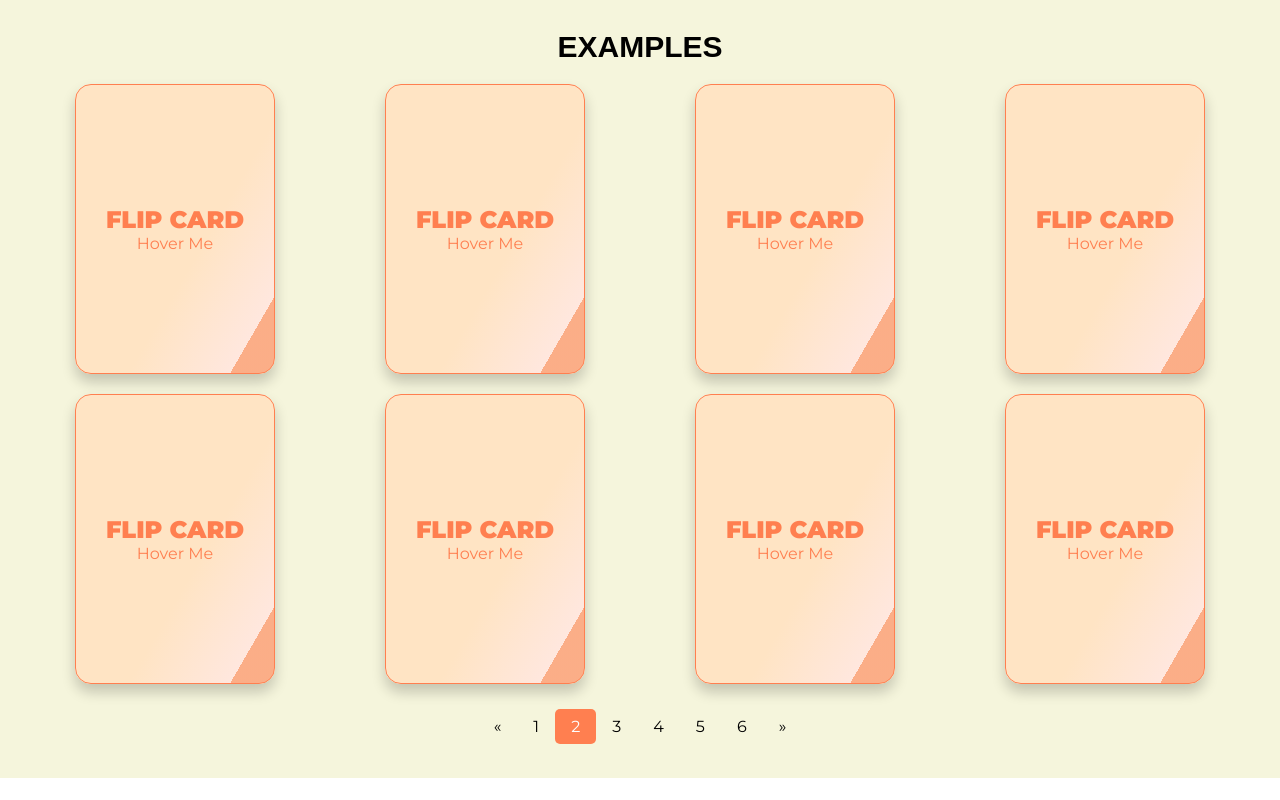
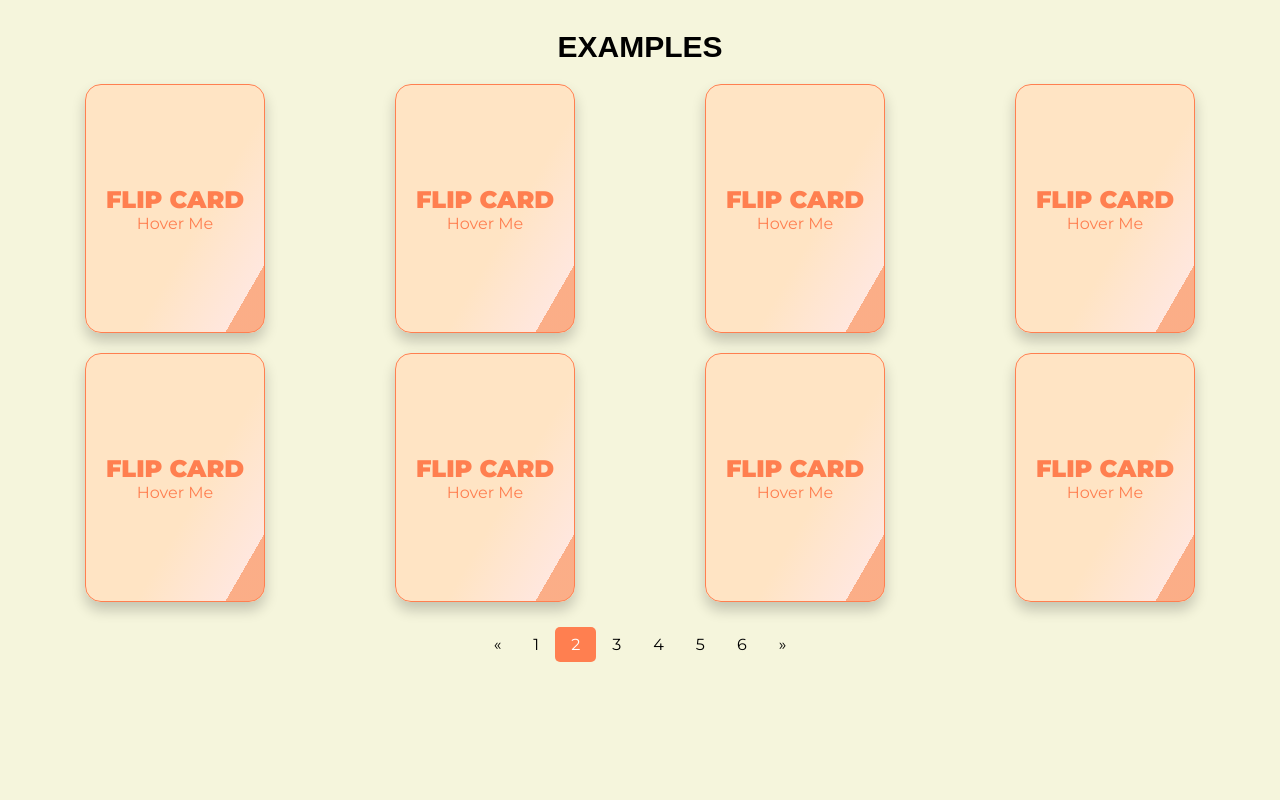
Before and after one commit to TalelMejri/Hawkins_code, a PHP site: page /showExample/ in a window 1280 px wide. Run offline with PHP 8.4, Linux system fonts and the light colour scheme; some web fonts are replaced.

Commit message:
fix styles

```diff
--- a/assets/style.css
+++ b/assets/style.css
@@ -555,6 +555,7 @@ tr:hover {
 .showEx{
     background-color: beige;
     padding: 30px;
+    height: 100vh;
     gap: 10px;
 }
 .grid{
@@ -568,8 +569,9 @@ tr:hover {
 
 .flip-card {
     background-color: transparent;
-    width: 200px;
-    height: 290px;
+    width: 180px;
+    height: 249px;
+    cursor: pointer;
     perspective: 1000px;
     font-family: sans-serif;
   }
```
